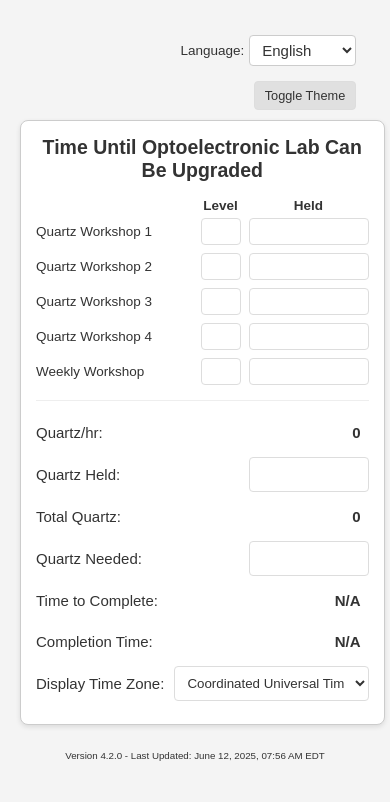
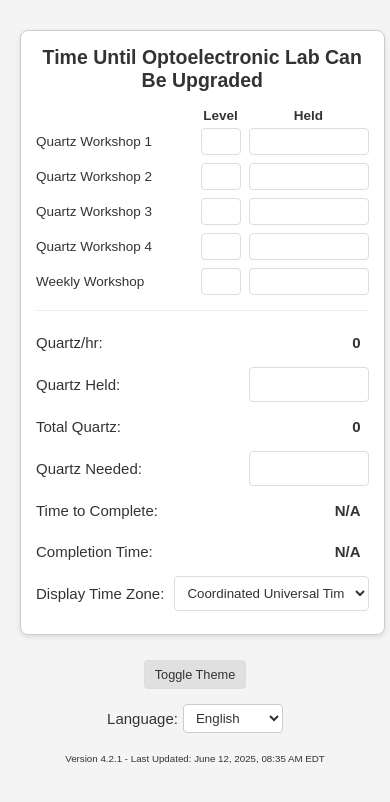
Before and after one commit to Drgn-Lrd/LastWarCalculatorMultilingual, a plain HTML site: page index.html in a window 390 px wide. Drawn offline with Linux system fonts and the light colour scheme.

Commit message:
Update index.html 4.2.1

```diff
--- a/index.html
+++ b/index.html
@@ -42,12 +42,12 @@
         font-family: Arial, sans-serif;
         margin: 20px;
         background-color: var(--bg-color); /* Use variable */
+        color: var(--text-color); /* Use variable */
         display: flex;
-        flex-direction: column; /* Stack children (language selector, container, version) vertically */
+        flex-direction: column; /* Stack children (container, bottom-controls, version) vertically */
         justify-content: flex-start; /* Align content from the top */
         align-items: center; /* Center items horizontally */
         min-height: 90vh;
-        color: var(--text-color); /* Use variable */
         transition: background-color 0.3s ease, color 0.3s ease; /* Smooth transition */
     }
     .container {
@@ -178,16 +178,15 @@
         margin: 15px 0;
     }
 
-    /* --- Language Selector Container Styling --- */
-    #top-controls {
+    /* --- Bottom Controls Styling --- */
+    #bottom-controls {
         display: flex;
-        justify-content: flex-end; /* Push to right */
+        justify-content: space-between; /* Pushes items to opposite ends */
         align-items: center;
-        gap: 15px; /* Space between language and theme */
-        margin-top: 10px;
-        margin-right: 20px;
-        width: 100%; /* Occupy full width to align right */
-        max-width: 590px; /* Match container width + padding for alignment */
+        width: 100%;
+        max-width: 550px; /* Match container width for alignment */
+        margin-top: 20px; /* Space above version info */
+        padding: 0 20px; /* Horizontal padding to match container if needed, or adjust */
     }
 
     #language-selector-container {
@@ -228,7 +227,7 @@
 
     /* --- Version Info Styling --- */
     .version-info {
-        margin-top: 20px;
+        margin-top: 15px; /* Small margin after bottom-controls */
         font-size: 0.8em;
         color: var(--text-color); /* Use variable */
         text-align: center;
@@ -238,40 +237,6 @@
     @media (max-width: 480px) {
         body {
             font-size: 15px; /* Reduced base font size for better mobile fit */
-        }
-
-        /* Top Controls Stacking */
-        #top-controls {
-            flex-direction: column; /* Stack language and theme selector vertically */
-            align-items: flex-end; /* Keep aligned right if stacked */
-            gap: 10px; /* Space between stacked elements */
-            margin-top: 10px;
-            margin-right: 10px;
-            padding: 0;
-            max-width: 95%; /* Adjust max-width for mobile */
-        }
-
-        #language-selector-container {
-            flex-direction: row; /* Keep label and dropdown horizontal */
-            align-items: center;
-            gap: 5px;
-            width: 100%; /* Take full width of top-controls */
-            justify-content: flex-end; /* Push content to right */
-        }
-        #language-selector-container label {
-            font-size: 0.9em; /* Slightly larger for readability */
-        }
-        #languageSelect {
-            padding: 5px 8px;
-            font-size: 1em; /* Adjusted relative to new body font-size */
-            min-width: unset; /* Allow it to shrink if needed */
-        }
-
-        #theme-toggle {
-            width: fit-content; /* Adjust width */
-            align-self: flex-end; /* Align button to the right */
-            padding: 6px 10px; /* Smaller padding for mobile */
-            font-size: 0.85em;
         }
 
         /* Main Container */
@@ -350,23 +315,33 @@
             font-size: 0.9em; /* Match building row labels */
         }
 
+        /* Bottom controls on mobile */
+        #bottom-controls {
+            flex-direction: column; /* Stack language and theme selector vertically */
+            align-items: center; /* Center horizontally */
+            gap: 10px; /* Space between stacked elements */
+            margin-top: 15px;
+            padding: 0 10px; /* Reduce horizontal padding */
+            max-width: 95%; /* Adjust max-width for mobile */
+        }
+        #language-selector-container {
+            justify-content: center; /* Center language selector on mobile */
+            width: 100%;
+        }
+        #theme-toggle {
+            width: fit-content; /* Adjust width */
+            align-self: center; /* Center button on mobile */
+            padding: 6px 10px; /* Smaller padding for mobile */
+            font-size: 0.85em;
+        }
+
         .version-info {
             font-size: 0.65em; /* Slightly smaller for mobile */
             margin-top: 15px;
         }
-    }
     </style>
 </head>
 <body>
-
-<div id="top-controls">
-    <div id="language-selector-container">
-        <label for="languageSelect">Language:</label>
-        <select id="languageSelect" tabindex="1">
-            </select>
-    </div>
-    <button id="theme-toggle" tabindex="15">Toggle Theme</button>
-</div>
 
     <div class="container">
         <h2 data-i18n="title">Time Until Optoelectronic Lab Can Be Upgraded</h2>
@@ -442,8 +417,17 @@
         </div>
     </div>
 
+    <div id="bottom-controls">
+        <button id="theme-toggle" tabindex="15">Toggle Theme</button>
+        <div id="language-selector-container">
+            <label for="languageSelect">Language:</label>
+            <select id="languageSelect" tabindex="1">
+                </select>
+        </div>
+    </div>
+
     <div class="version-info">
-    Version 4.2.0 - Last Updated: June 12, 2025, 07:56 AM EDT
+        Version 4.2.1 - Last Updated: June 12, 2025, 08:35 AM EDT
     </div>
 
     <script>
@@ -490,9 +474,9 @@
                 resourceBuilding4: `{resourceName} {buildingType} 4`,
                 weeklyBuilding: `Semanal {buildingType}`,
                 resourcePerHour: `Cuarzo/hora:`,
-            resourceHeld: `{resourceName} Actual:`,
-            totalResource: `{resourceName} Total:`,
-            resourceNeeded: `{resourceName} Necesario:`,
+                resourceHeld: `Cuarzo Actual:`,
+                totalResource: `Cuarzo Total:`,
+                resourceNeeded: `Cuarzo Necesario:`,
                 timeToComplete: 'Tiempo Restante:',
                 timeRemainingFormat: '{hours} h', // New: "X h"
                 timeAgoFormat: 'hace {hours} h',    // New: "hace X h"
@@ -1175,7 +1159,7 @@
             updateCalculations();
         };
 
-    // Version 4.2.0 - Last Updated: June 12, 2025, 08:01 AM EDT
+        // Version 4.2.1 - Last Updated: June 12, 2025, 08:35 AM EDT
     </script>
 
 </body>
```
Lines whose indentation alone changed are shown as unchanged.
